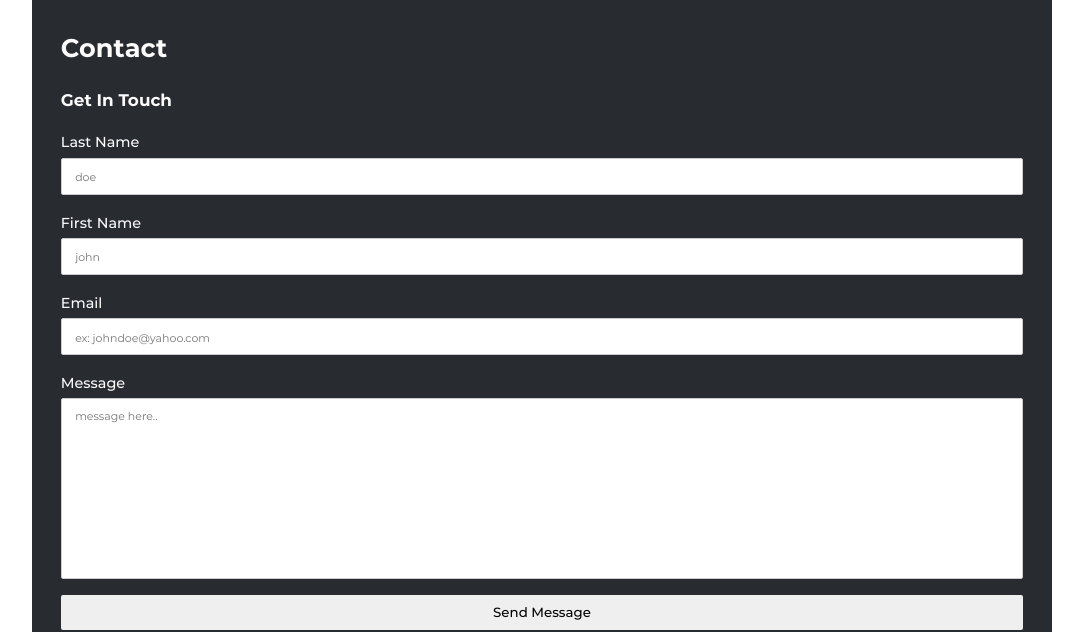
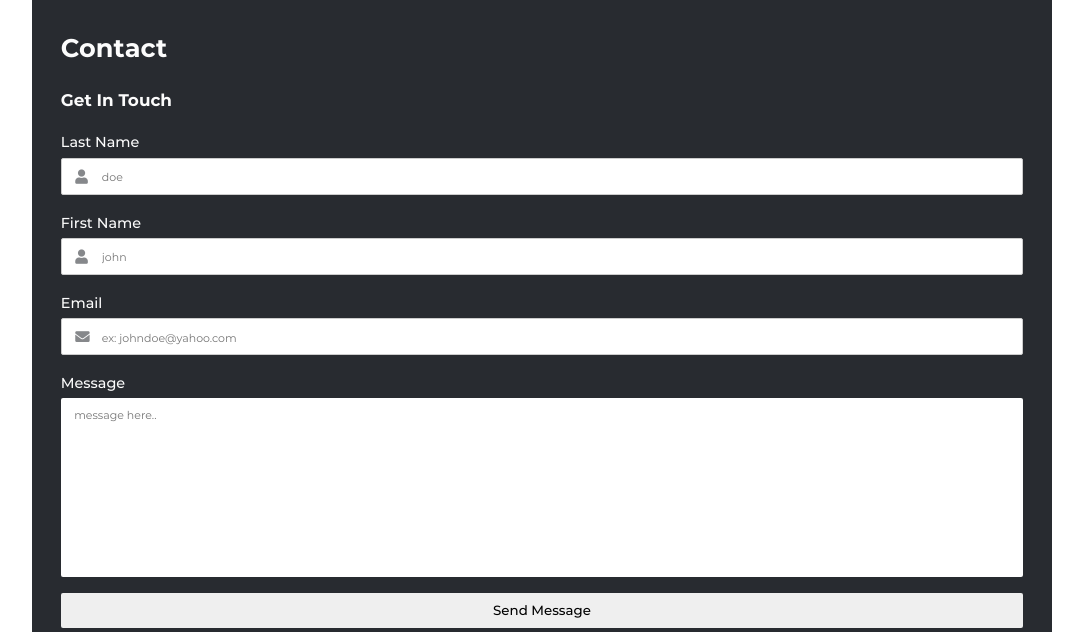
Before and after one commit to firerum/Portfolio, a plain HTML site: page index.html in a window 1280 px wide. Shown: the part 4920-5552 px from the top of the page, without its empty margins (98-1181 px from the left). Drawn offline with Linux system fonts and the light colour scheme.

Commit message:
added icons on the form bottom

```diff
--- a/index.html
+++ b/index.html
@@ -26,7 +26,7 @@
                             <li><a href="#about">about</a></li>
                             <li><a href="#contact">contact</a></li>
                             <li><a href="#services">services</a></li>
-                            <li><a href="#portfolio">porfolio</a></li>
+                            <li><a href="#project">porfolio</a></li>
                             <li><a href="#">blog</a></li>
                         </ul>
                    </nav>
@@ -140,7 +140,7 @@
                             <a href="https://blogmin.herokuapp.com"><i class="fas fa-external-link-alt external"></i></a>
                         </div>
                     </div>
-                    <div class="project">
+                    <div class="project" id="project">
                         <img src="" alt="url shortener">
                         <div class="wrapper">
                             <p>html, css, javascript, API</p>
@@ -177,16 +177,19 @@
                         <div class="form-row">
                             <label for="lastname">Last Name</label>
                             <input type="text" name="lastname" id="lastname" placeholder="doe" required>
+                            <i class="fas fa-user"></i>
                         </div>
                         <div class="form-row">
                             <label for="firstname">First Name</label>
                             <input type="text" name="firstname" id="firstname" placeholder="john" required>
+                            <i class="fas fa-user"></i>
                         </div>
                         <div class="form-row">
                             <label for="email">Email</label>
                             <input type="email" name="email" id="email" placeholder="ex: johndoe@yahoo.com" required>
+                            <i class="fas fa-envelope"></i>
                         </div>
-                        <div class="form-row">
+                        <div class="form-row message">
                             <label for="message">message</label>
                             <textarea name="message" id="message" cols="30" rows="10" placeholder="message here.." required></textarea>
                         </div>
--- a/scss/mixin.scss
+++ b/scss/mixin.scss
@@ -25,7 +25,7 @@
 @mixin form-input {
     appearance: none;
     -webkit-appearance: none;
-    padding: 0.7em 1em;
+    padding: 0.7em 3em;
     font-family: inherit;
     resize: none;
     border: none;
--- a/scss/style.scss
+++ b/scss/style.scss
@@ -3,13 +3,19 @@
 @import "mixin";
 
 
-input, textarea {
+input {
     @include form-input;
      border: 1px solid #ccc;
  }
 
+textarea {
+    @include form-input;
+    padding-left: 1em;
+}
+
  button {
      @include form-input;
+     padding: 0.7em 1em;
      width: 100%;
      text-transform: capitalize;
      font-weight: 500;
@@ -241,6 +247,12 @@ main.content {
     padding: 4em $pry-padding;
     text-align: center;
 
+    section {
+        padding: 1em;
+        margin: 4rem 0;
+        background-color: #282B30;
+    }
+
     .about {
        display: flex;
        flex-direction: column;
@@ -266,12 +278,6 @@ main.content {
        }
     }
 
-    section {
-        padding: 1em;
-        margin: 4rem 0;
-        background-color: #282B30;
-    }
-
     .contact {
         @include layout;
         text-align: left;
@@ -281,6 +287,16 @@ main.content {
         display: flex;
         flex-direction: column;
         margin-bottom: 1rem;
+        position: relative;
+
+        i {
+            content: "";
+            position: absolute;
+            top: 61%;
+            left: 0;
+            padding: 0 0 0 1em;
+            color: #282B308f;
+        }
     }
 
     input[type="text"]::placeholder,
```
Also changed, not shown: scss/style.css, 1 other file.
